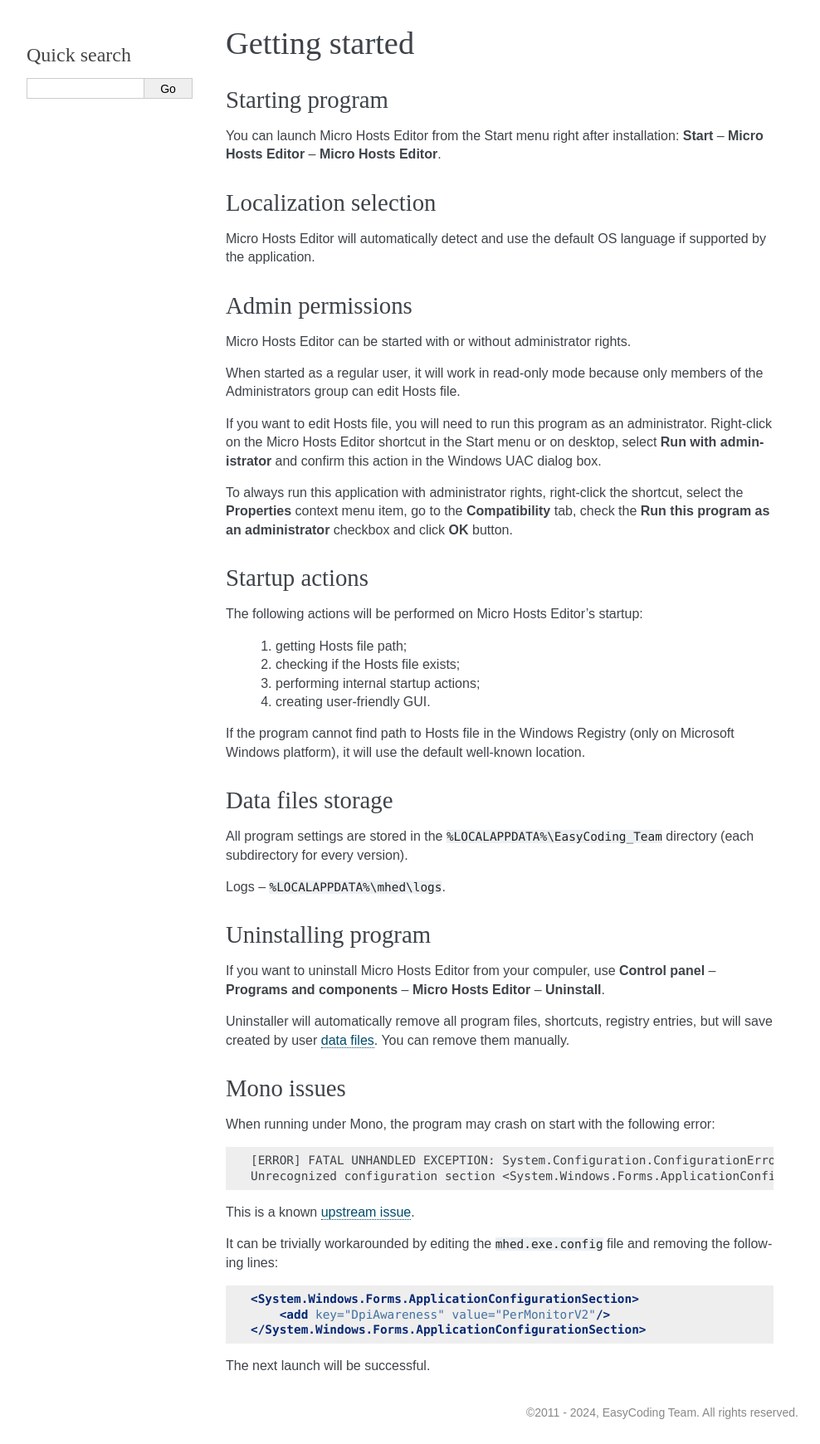
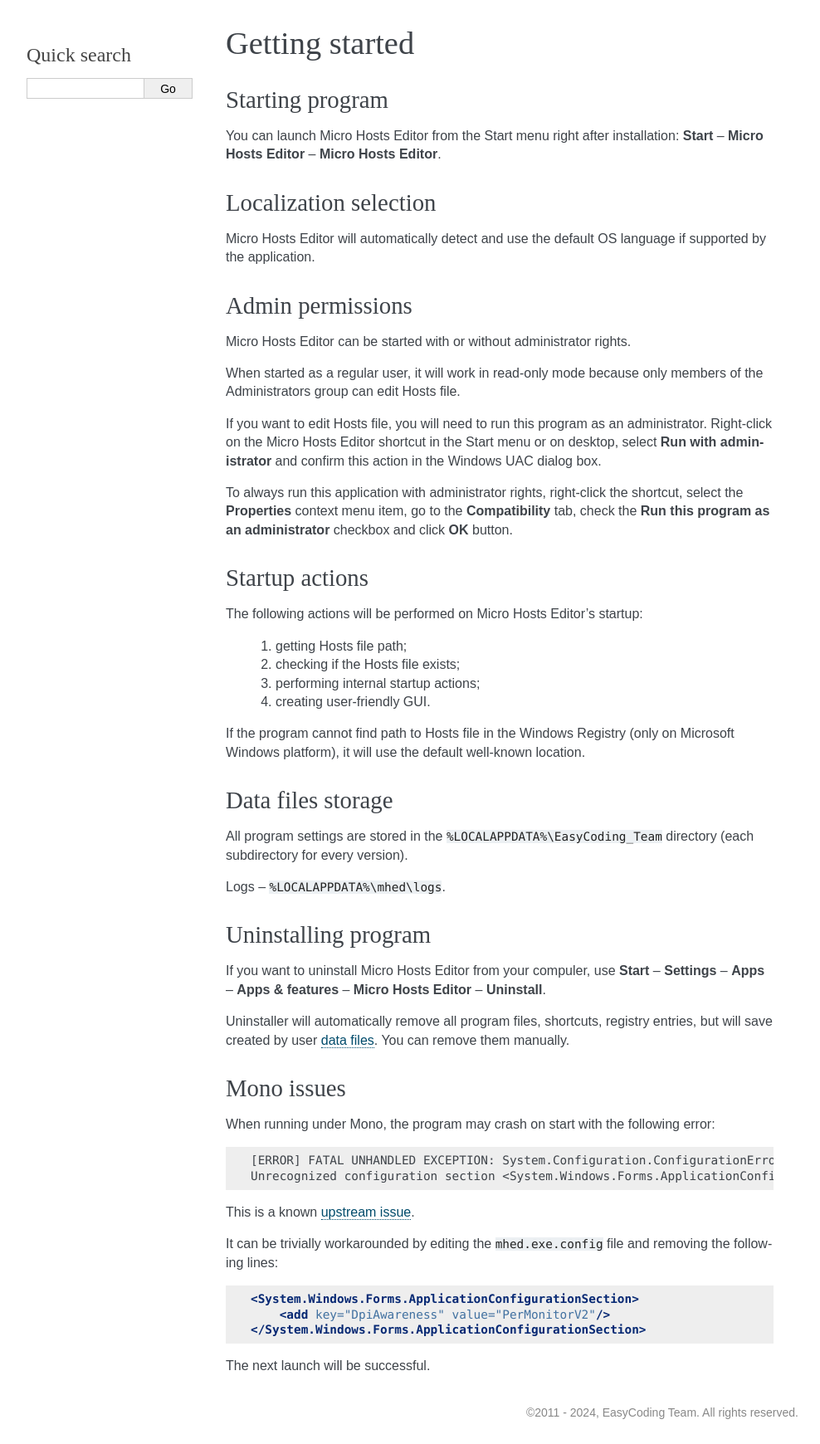
Before and after one commit to xvitaly/mhed, a Sphinx documentation site: the page built from docs/source/getting-started.rst, in a window 1280 px wide. Shown: the whole page at 83% size, without its empty margins (148-1136 px from the left). Built offline with Sphinx 7.4.7, drawn with Linux system fonts in a browser that asks for light colours.

Commit message:
Updated the "Uninstalling program" topic on the "Getting started" documentation page.

```diff
--- a/docs/source/getting-started.rst
+++ b/docs/source/getting-started.rst
@@ -70,7 +70,7 @@
 Uninstalling program
 ==========================================
 
-If you want to uninstall Micro Hosts Editor from your compuler, use **Control panel** -- **Programs and components** -- **Micro Hosts Editor** -- **Uninstall**.
+If you want to uninstall Micro Hosts Editor from your compuler, use **Start** -- **Settings** -- **Apps** -- **Apps & features** -- **Micro Hosts Editor** -- **Uninstall**.
 
 Uninstaller will automatically remove all program files, shortcuts, registry entries, but will save created by user :ref:`data files <gs-datafiles>`. You can remove them manually.
 
```
Also changed, not shown: 1 other file.
